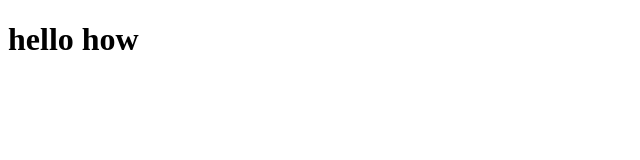
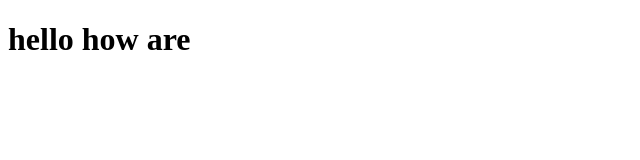
Before and after one commit to ganuborade/food_delivery, a website: page index.html in a window 1280 px wide. Shown: the full height of the page, 0-640 px from the left. Drawn offline with Linux system fonts and the light colour scheme.

Commit message:
fix: update h1 content in index.html

```diff
--- a/index.html
+++ b/index.html
@@ -8,6 +8,6 @@
 </head>
 <body>
 
-<h1>hello how<h1>
+<h1>hello how are<h1>
  </body>
 </html>
```
